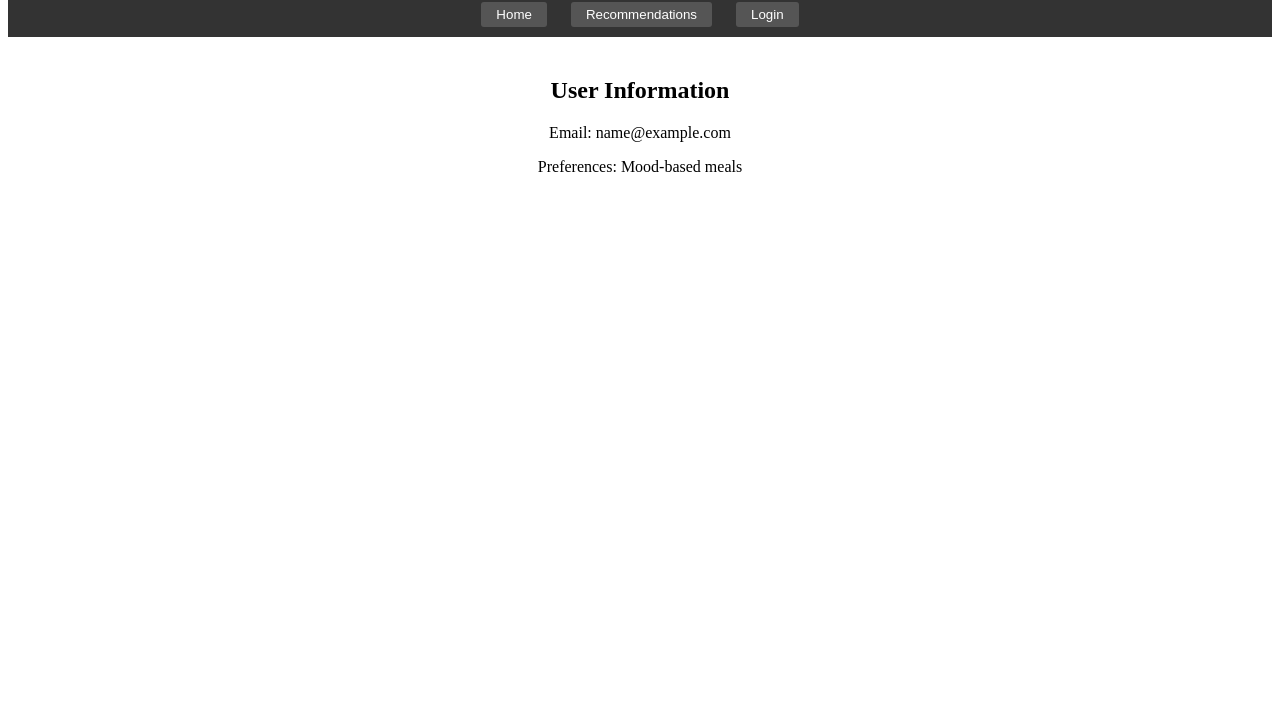
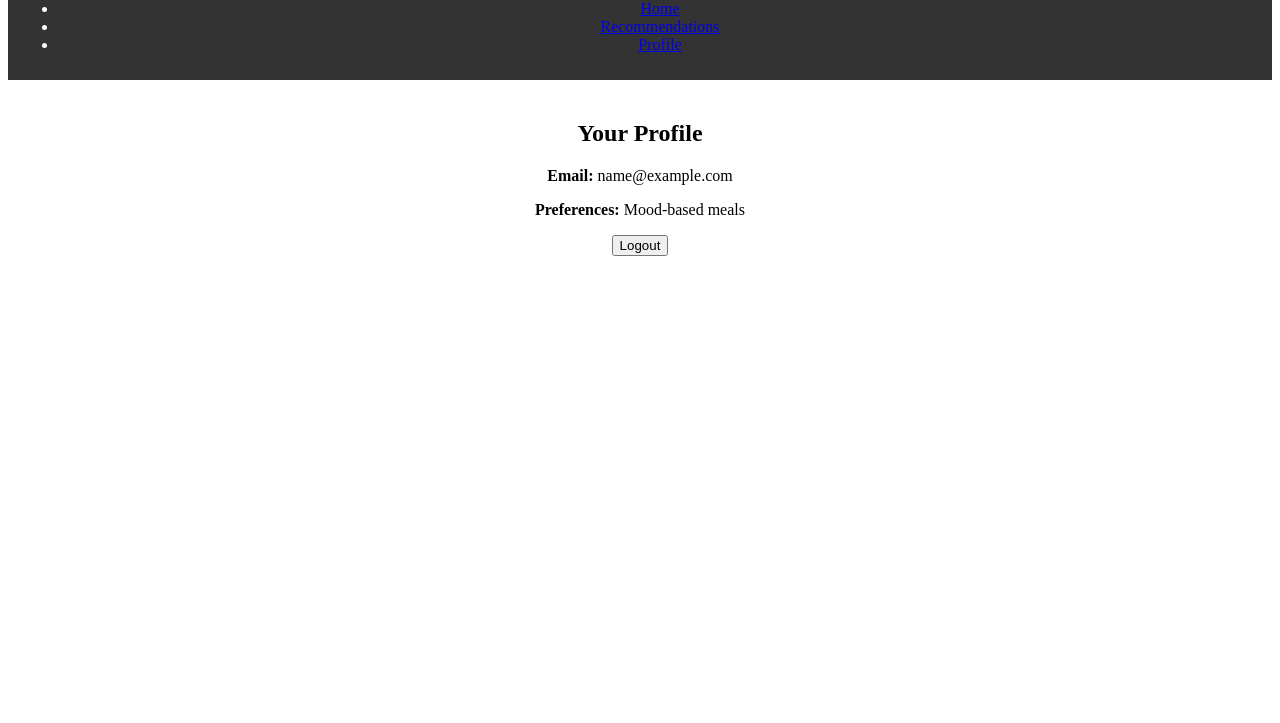
Before and after one commit to Madhumitha902/moodfood-web, a plain HTML site: page profile.html in a window 1280 px wide. Shown: the part 77-800 px from the top of the page. Drawn offline with Linux system fonts and the light colour scheme; files that its build step writes are made by us from their sources; sample sign-in values are in the browser's storage.

Commit message:
Revise profile.html structure and content

```diff
--- a/profile.html
+++ b/profile.html
@@ -1,29 +1,33 @@
-profile.html
 <!DOCTYPE html>
 <html lang="en">
 <head>
-    <meta charset="UTF-8">
-    <meta name="viewport" content="width=device-width, initial-scale=1.0">
-    <title>Profile - Mood Food App</title>
-    <link rel="stylesheet" href="styles.css">
+  <meta charset="UTF-8" />
+  <meta name="viewport" content="width=device-width, initial-scale=1.0" />
+  <title>Profile - MoodFood</title>
+  <link rel="stylesheet" href="styles.css" />
+  <script src="script.js" defer></script>
 </head>
 <body>
   <header>
-        <h1>Your Profile</h1>
     <nav>
-            <button onclick="window.location.href='index.html'">Home</button>
-            <button onclick="window.location.href='recommendations.html'">Recommendations</button>
-            <button onclick="window.location.href='login.html'">Login</button>
+      <h1>MoodFood</h1>
+      <ul>
+        <li><a href="index.html">Home</a></li>
+        <li><a href="recommendations.html">Recommendations</a></li>
+        <li><a href="profile.html">Profile</a></li>
+      </ul>
     </nav>
   </header>
-    <main>
-        <section class="profile-info">
-            <h2>User Information</h2>
-            <p>Email: <span id="userEmail">Not logged in</span></p>
-            <p>Preferences: <span id="userPreferences">None yet</span></p>
+
+  <main class="form-page">
+    <section class="auth-container">
+      <h2>Your Profile</h2>
+
+      <p><strong>Email:</strong> <span id="userEmail">Not available</span></p>
+      <p><strong>Preferences:</strong> <span id="userPreferences">Not available</span></p>
+
+      <button id="logoutBtn" type="button">Logout</button>
     </section>
   </main>
-    <script src="script.js"></script>
-    <link rel="stylesheet" href="../css/styles.css">
 </body>
 </html>
```
Lines whose indentation alone changed are shown as unchanged.
